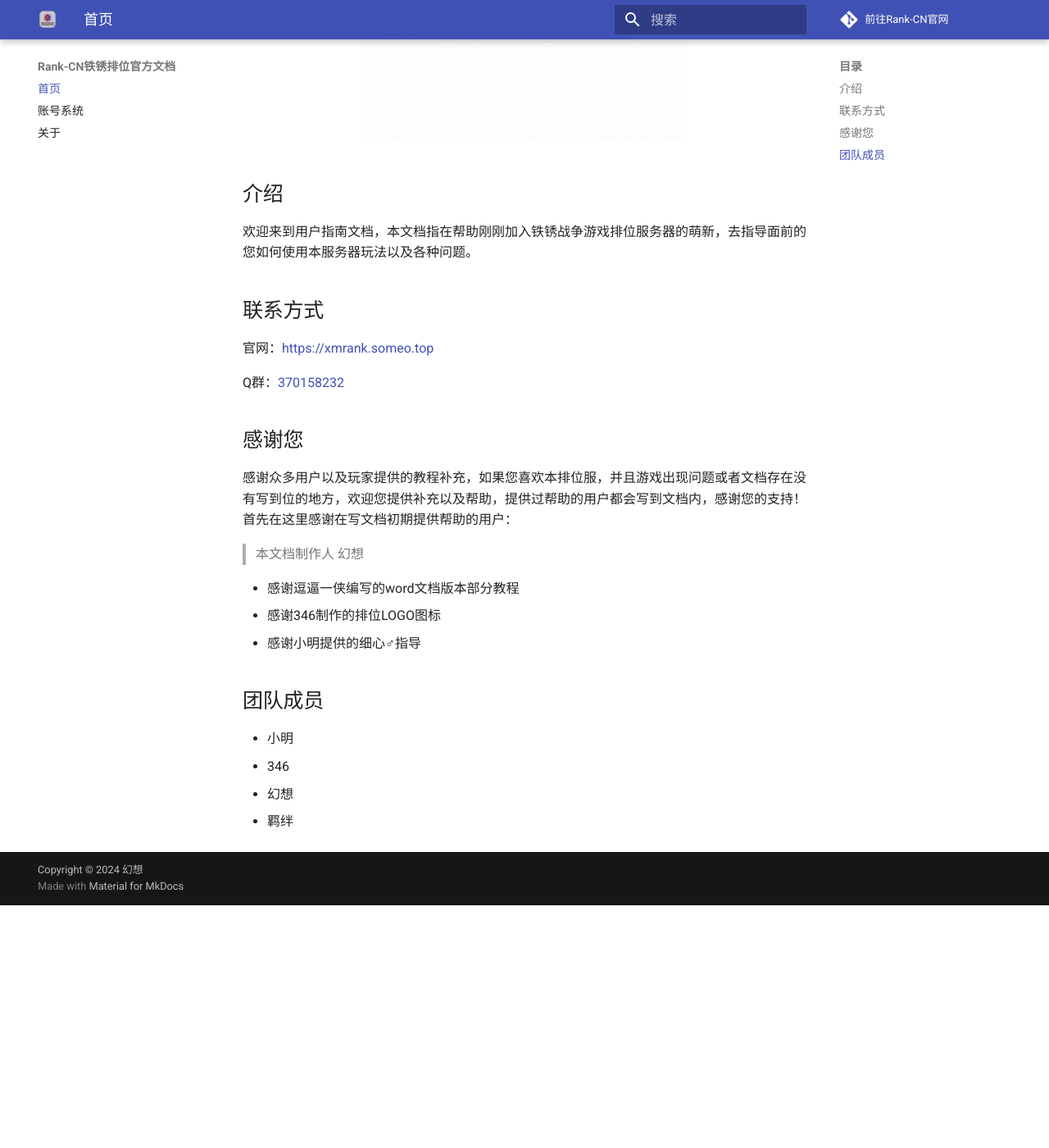
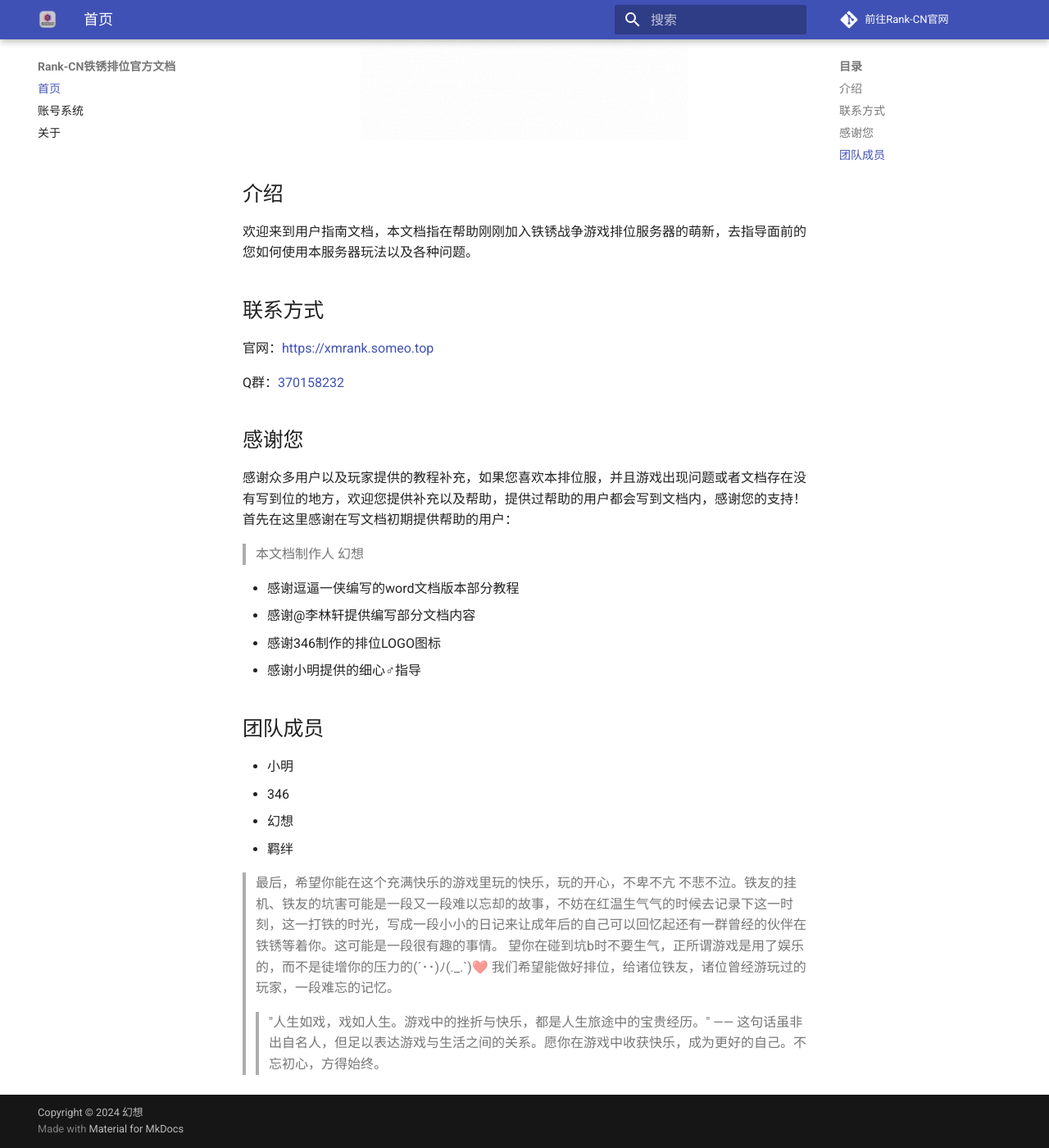
Before and after one commit to Mitpoppy/rw-rank-docs, an MkDocs documentation site: the page built from docs/index.md, in a window 1280 px wide and 1400 px high, scrolled down 482 px. Shown: the whole window at 82% size. Built offline with MkDocs 1.6.1 and Material for MkDocs 9.7.7, drawn with Linux system fonts in a browser that asks for light colours; before the commit the page ends 1586 px from its top, so only the background shows below that.

Commit message:
更新 index.md

```diff
--- a/docs/index.md
+++ b/docs/index.md
@@ -18,6 +18,7 @@ Q群：[370158232](http://qm.qq.com/cgi-bin/qm/qr?_wv=1027&k=SJL2UIorufO3dSU7urO
 > 本文档制作人 幻想
 
 - 感谢逗逼一侠编写的word文档版本部分教程
+- 感谢@李林轩提供编写部分文档内容
 - 感谢346制作的排位LOGO图标
 - 感谢小明提供的细心♂指导
 
@@ -26,3 +27,8 @@ Q群：[370158232](http://qm.qq.com/cgi-bin/qm/qr?_wv=1027&k=SJL2UIorufO3dSU7urO
 - 346
 - 幻想
 - 羁绊
+
+> 最后，希望你能在这个充满快乐的游戏里玩的快乐，玩的开心，不卑不亢 不悲不泣。铁友的挂机、铁友的坑害可能是一段又一段难以忘却的故事，不妨在红温生气气的时候去记录下这一时刻，这一打铁的时光，写成一段小小的日记来让成年后的自己可以回忆起还有一群曾经的伙伴在铁锈等着你。这可能是一段很有趣的事情。
+望你在碰到坑b时不要生气，正所谓游戏是用了娱乐的，而不是徒增你的压力的(´･･)ﾉ(._.`)❤️
+我们希望能做好排位，给诸位铁友，诸位曾经游玩过的玩家，一段难忘的记忆。
+>> "人生如戏，戏如人生。游戏中的挫折与快乐，都是人生旅途中的宝贵经历。" —— 这句话虽非出自名人，但足以表达游戏与生活之间的关系。愿你在游戏中收获快乐，成为更好的自己。不忘初心，方得始终。
```
